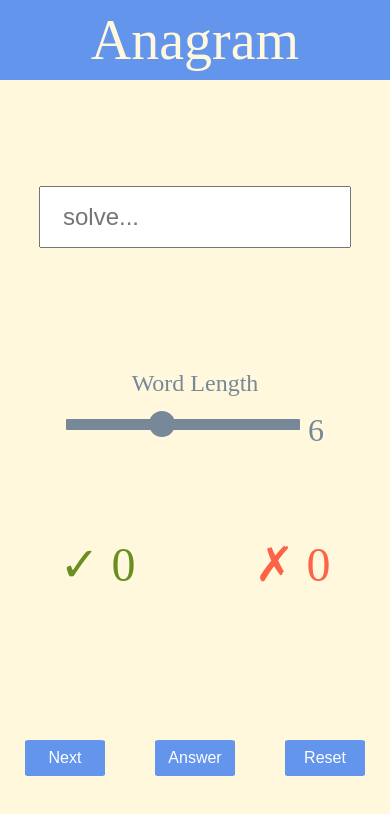
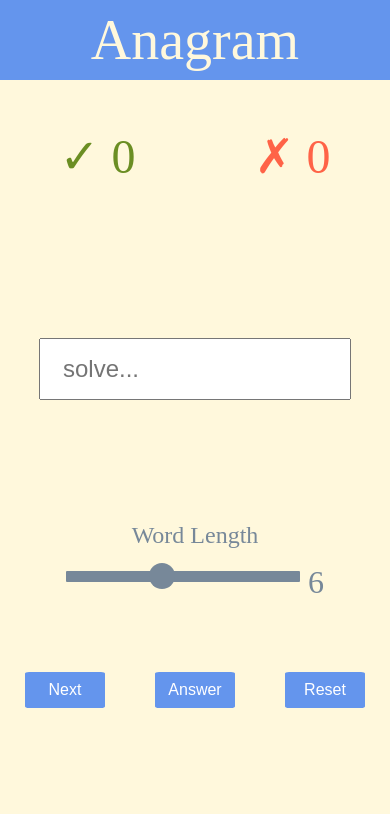
Before and after one commit to jgthomas/braingame.xyz, a React (Create React App) app in the folder frontend/: page / in a window 390 px wide. Shown: the top 814 px of the page. Built offline with nearby package versions, Linux system fonts and the light colour scheme; no server answers.

Commit message:
Scores at top on mobile

```diff
--- a/frontend/src/components/Anagram.css
+++ b/frontend/src/components/Anagram.css
@@ -34,16 +34,17 @@
 @media only screen and (max-width: 900px) {
   .game-layout {
     grid-template-columns: 1fr;
-    grid-template-rows: 1fr 0.25fr 0.5fr;
+    grid-template-rows: 0.25fr 1fr 0.5fr;
     grid-template-areas:
+      "scores"
       "anagram"
-      "scores"
       "controls";
   }
 
   .game-layout > .scores {
     flex-direction: row;
-    justify-content: flex-start;
+    justify-content: space-between;
+    align-items: flex-start;
   }
 
   .game-layout > .anagram {
@@ -53,7 +54,7 @@
 
   .game-layout > .controls {
     flex-direction: row;
-    justify-content: center;
-    align-items: center;
+    justify-content: space-between;
+    align-items: flex-start;
   }
 }
```
